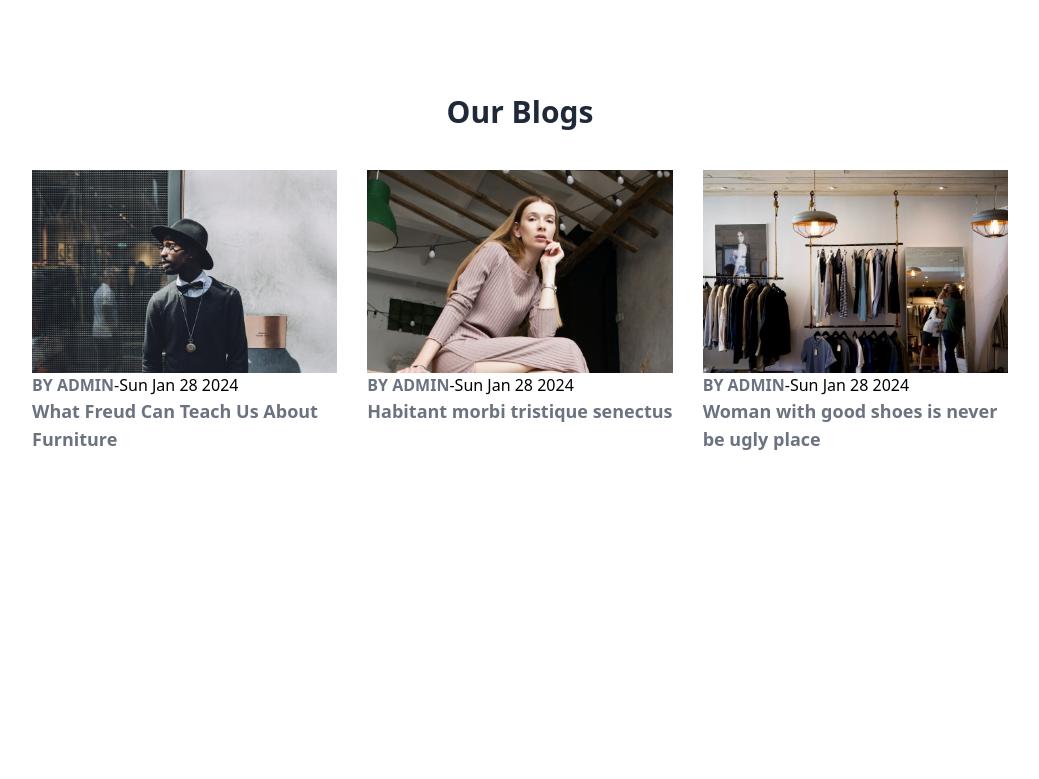
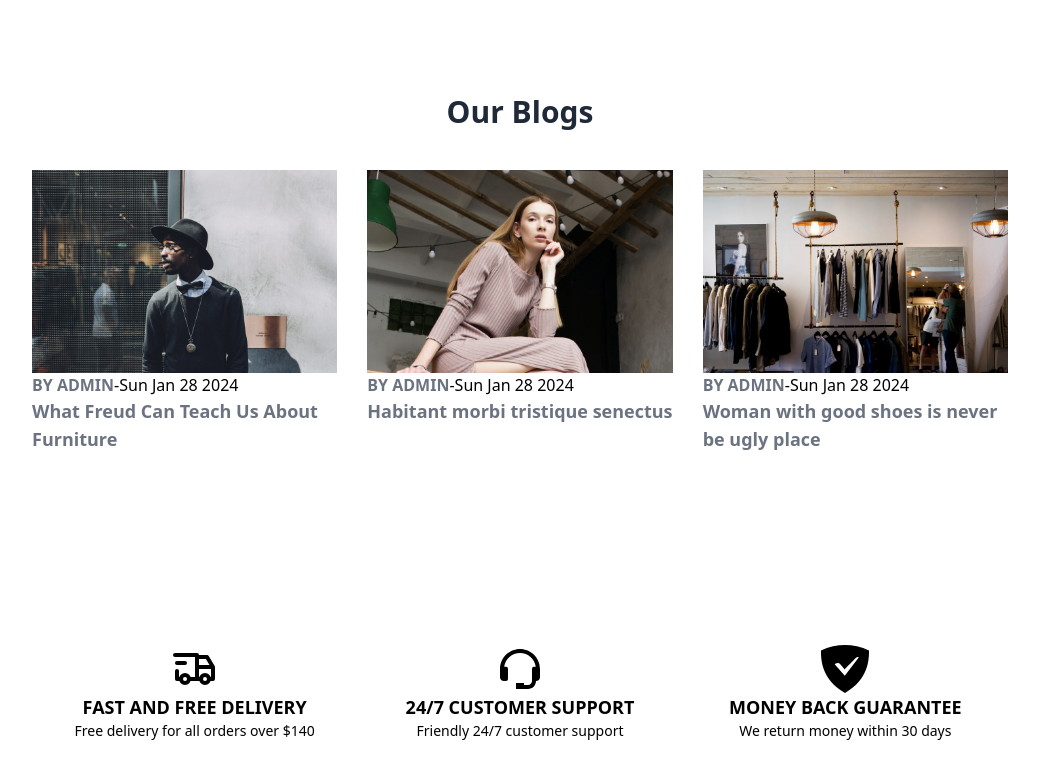
Before and after one commit to RezapourAraz/my-shop-client, a Next.js app: page / in a window 1280 px wide. Shown: the part 3941-4720 px from the top of the page, without its empty margins (120-1159 px from the left). Before the commit the page ends 4490 px from the top, so only its background shows below. Built offline with nearby package versions, Linux system fonts and the light colour scheme.

Commit message:
info section added

```diff
--- /dev/null
+++ b/components/sections/Info.sections.tsx
@@ -0,0 +1,40 @@
+import React from "react";
+
+// Icons
+import { TbTruckDelivery } from "react-icons/tb";
+import { BiSupport } from "react-icons/bi";
+import { SiAdguard } from "react-icons/si";
+
+const InfoSection = () => {
+  return (
+    <section>
+      <div className="md:container md:mx-auto py-24">
+        <div className="grid grid-cols-3">
+          <div className="col-span-1">
+            <div className="flex flex-col items-center">
+              <TbTruckDelivery className="text-5xl" />
+              <h6 className="text-lg font-bold">FAST AND FREE DELIVERY</h6>
+              <p className="text-sm">Free delivery for all orders over $140</p>
+            </div>
+          </div>
+          <div className="col-span-1">
+            <div className="flex flex-col items-center">
+              <BiSupport className="text-5xl" />
+              <h6 className="text-lg font-bold">24/7 CUSTOMER SUPPORT</h6>
+              <p className="text-sm">Friendly 24/7 customer support</p>
+            </div>
+          </div>
+          <div className="col-span-1">
+            <div className="flex flex-col items-center">
+              <SiAdguard className="text-5xl" />
+              <h6 className="text-lg font-bold">MONEY BACK GUARANTEE</h6>
+              <p className="text-sm">We return money within 30 days</p>
+            </div>
+          </div>
+        </div>
+      </div>
+    </section>
+  );
+};
+
+export default InfoSection;
--- a/pages/index.tsx
+++ b/pages/index.tsx
@@ -9,6 +9,7 @@ import LookBookSection from "@/components/sections/LookBook.sections";
 import BestSellersSection from "@/components/sections/BestSellers.sections";
 import DealSection from "@/components/sections/Deal.sections";
 import OurBlogsSection from "@/components/sections/OurBlogs.sections";
+import InfoSection from "@/components/sections/Info.sections";
 
 export default function Home() {
   const [openSearch, setOpenSearch] = useState<boolean>(false);
@@ -24,6 +25,7 @@ export default function Home() {
         <BestSellersSection />
         <DealSection />
         <OurBlogsSection />
+        <InfoSection />
       </main>
     </>
   );
```
